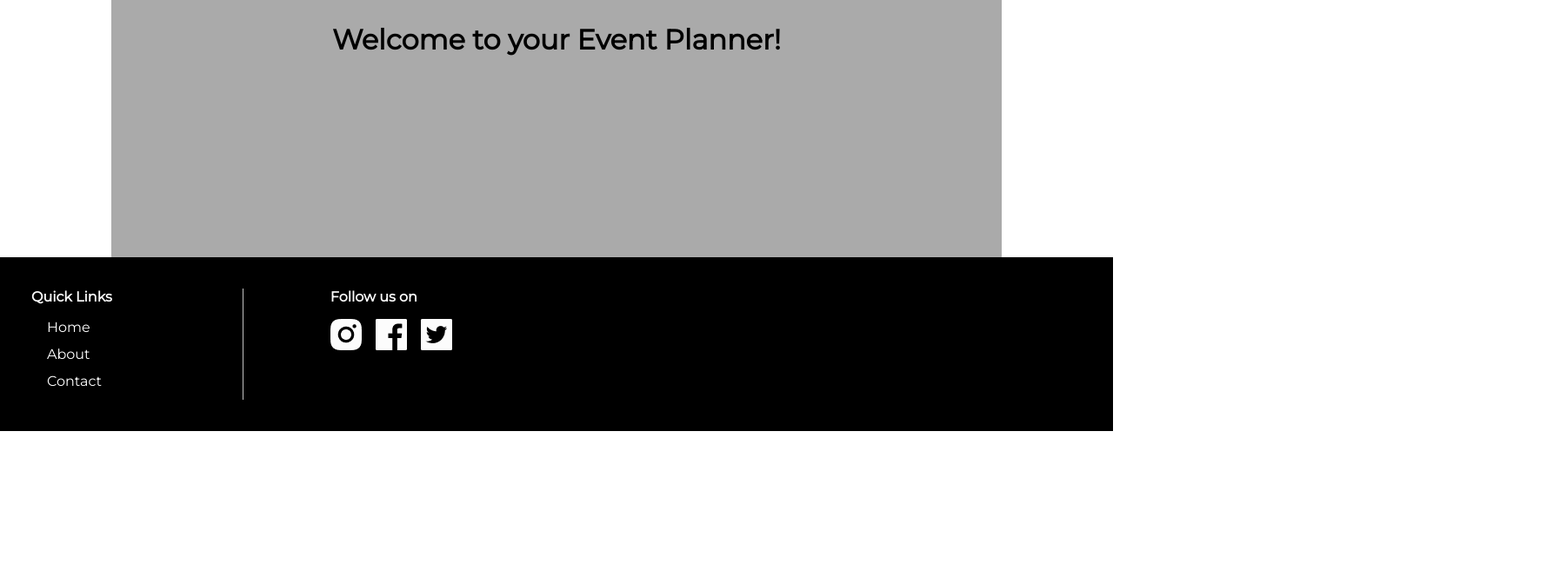
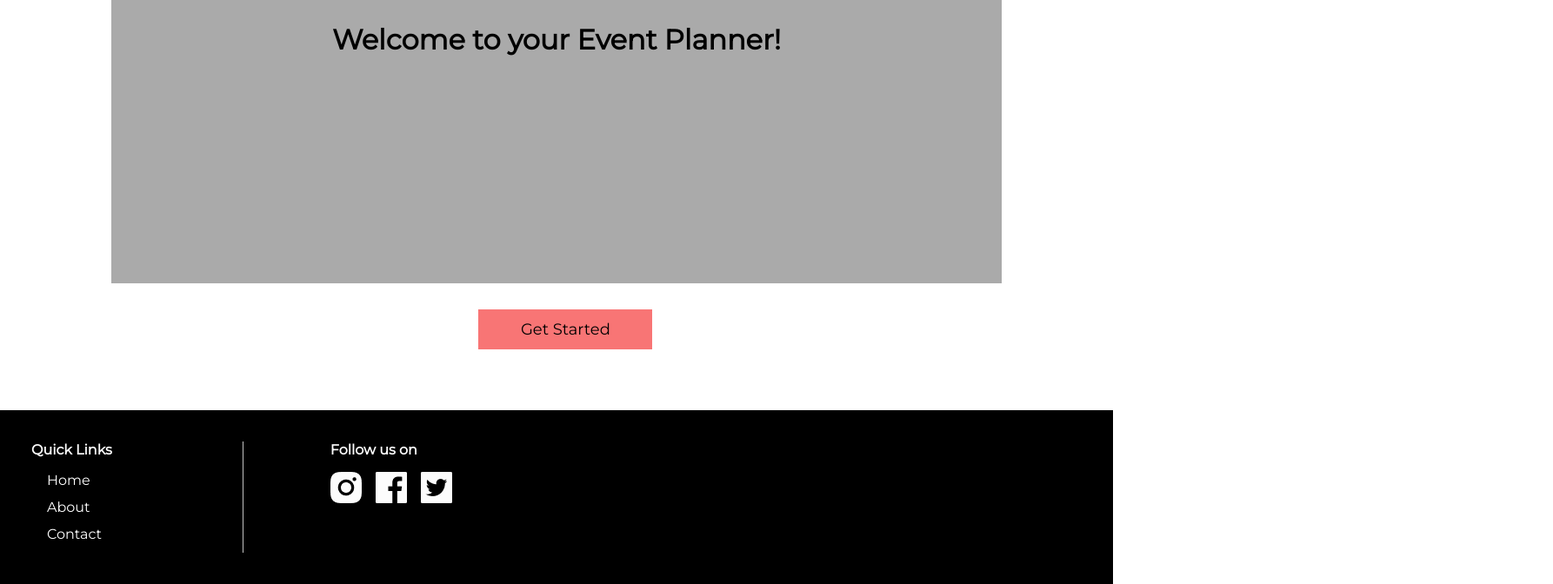
Before and after one commit to theasdfone/EventPlanner, a React (Create React App) app: page / in a window 1280 px wide. Shown: the part 304-976 px from the top of the page at 87% size, 1786 px wide, since content can reach past the window. Before the commit the page ends 800 px from the top, so only its background shows below. Built offline with nearby package versions, Linux system fonts and the light colour scheme.

Commit message:
landing page edits

```diff
--- a/public/styles.css
+++ b/public/styles.css
@@ -68,22 +68,10 @@ a:link, a:visited {
     font-size: 16px;
 }
 
-.body {
-  position: relative;
-  min-height: 100vh;
-}
-
-.body wrap{
-  padding-bottom: 100px;
-}
-
 footer {
-    position:absolute;
     bottom: 0px;
-    left: 0;
-    right: 0;
-    height:200px;
-    width:100%;
+    height: 25vh;
+    min-width: 100%;
     background: #000;
     color: #fcfcfc;
     font-family: "Roboto", sans-serif;
@@ -101,7 +89,7 @@ footer {
 
   footer .footer-container {
     display: flex;
-    width: 1750px;
+    width: 100%;
     margin: 0 auto;
   }
 
@@ -203,15 +191,17 @@ footer {
     margin-bottom: 10px;
 }
 
-.btnLogin{
-    margin-top: 10px;
-    margin-left: 45%;
+.btnRegister{
+    position:relative;
+    margin-top: 30px;
+    margin-bottom: 70px;
     width: 200px;
+    left: 43vw;
+    right:57vw;
     padding: 12px 10px;
     border: none;
     font-size: 18px;
     background-color: #F87575;
-    margin-bottom: 10px;
 }
 
 .forgot-password{
@@ -237,9 +227,10 @@ footer {
 
 
 .eventVideo{
+  position: relative;
   height: 500px;
   width: 80%;
-  margin-left: 10%;
+  left:10%;
   margin-top: 50px;
   background: #aaa;
   text-align: center;
--- a/src/Pages/LandingPage.jsx
+++ b/src/Pages/LandingPage.jsx
@@ -8,12 +8,10 @@ import { BrowserRouter, Route, Switch, Link } from "react-router-dom";
 
 function LandingPage() {
     return (
-        <div class="body">
+        <div>
             <LandingHeader />
-            <div class="wrap">
-                <div class="eventVideo"><h1 style={{ paddingTop: "200px" }}>Welcome to your Event Planner!</h1></div>
-                <Link to="/register"><Button class="btnLogin" variant="contained">Get Started</Button></Link>
-            </div>
+            <div class="eventVideo"><h1 style={{ paddingTop: "200px" }}>Welcome to your Event Planner!</h1></div>
+            <Link to="/register"><Button class="btnRegister" variant="contained">Get Started</Button></Link>
             <Footer />
         </div>
 
--- a/src/components/LandingHeader.jsx
+++ b/src/components/LandingHeader.jsx
@@ -1,7 +1,7 @@
 import React from "react";
-import {BrowserRouter, Route, Switch, Link} from "react-router-dom";
+import { BrowserRouter, Route, Switch, Link } from "react-router-dom";
 
-function LandingHeader(){
+function LandingHeader() {
     return (
         <header className="header">
             <div className="header-content">
```
Also changed, not shown: src/Pages/Login.jsx (+5 -5 lines).
